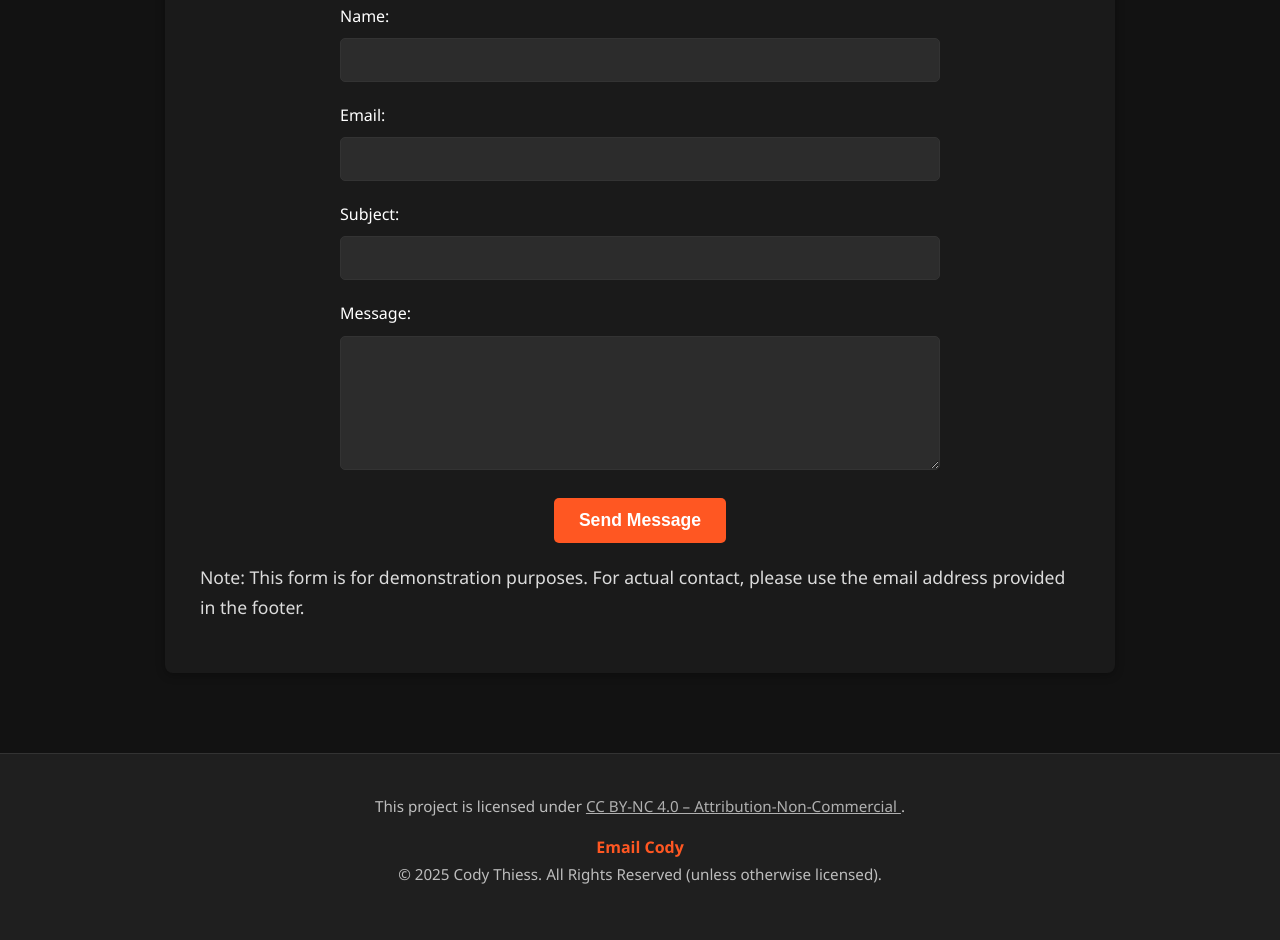
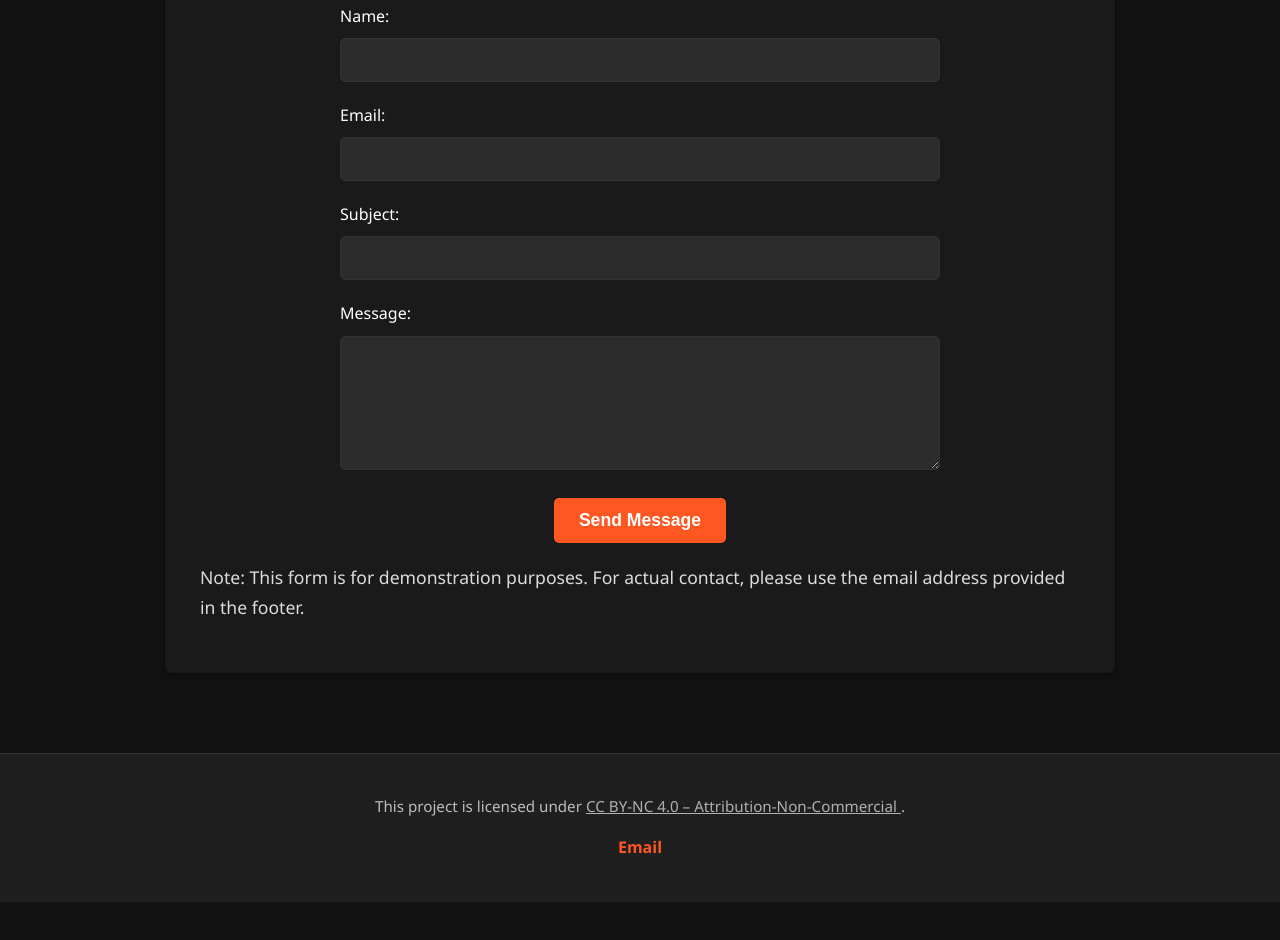
Before and after one commit to Zeds953/ethicsfinal, a plain HTML site: page contact.html in a window 1280 px wide. Shown: the part 465-1405 px from the top of the page. After the commit the page ends 1367 px from the top, so only its background shows below. Drawn offline with Linux system fonts and the light colour scheme.

Commit message:
Update contact.html

```diff
--- a/contact.html
+++ b/contact.html
@@ -322,10 +322,9 @@
                 </a>.
             </p>
             <div class="social-links">
-                <a href="mailto:thiessc8280@my.uwstout.edu">Email Cody</a>
+                <a href="mailto:thiessc8280@my.uwstout.edu">Email</a>
             </div>
-            <p>&copy; <script>document.write(new Date().getFullYear())</script> Cody Thiess. All Rights Reserved (unless otherwise licensed).</p>
-        </div>
+                   </div>
     </footer>
 
 <script>
```
